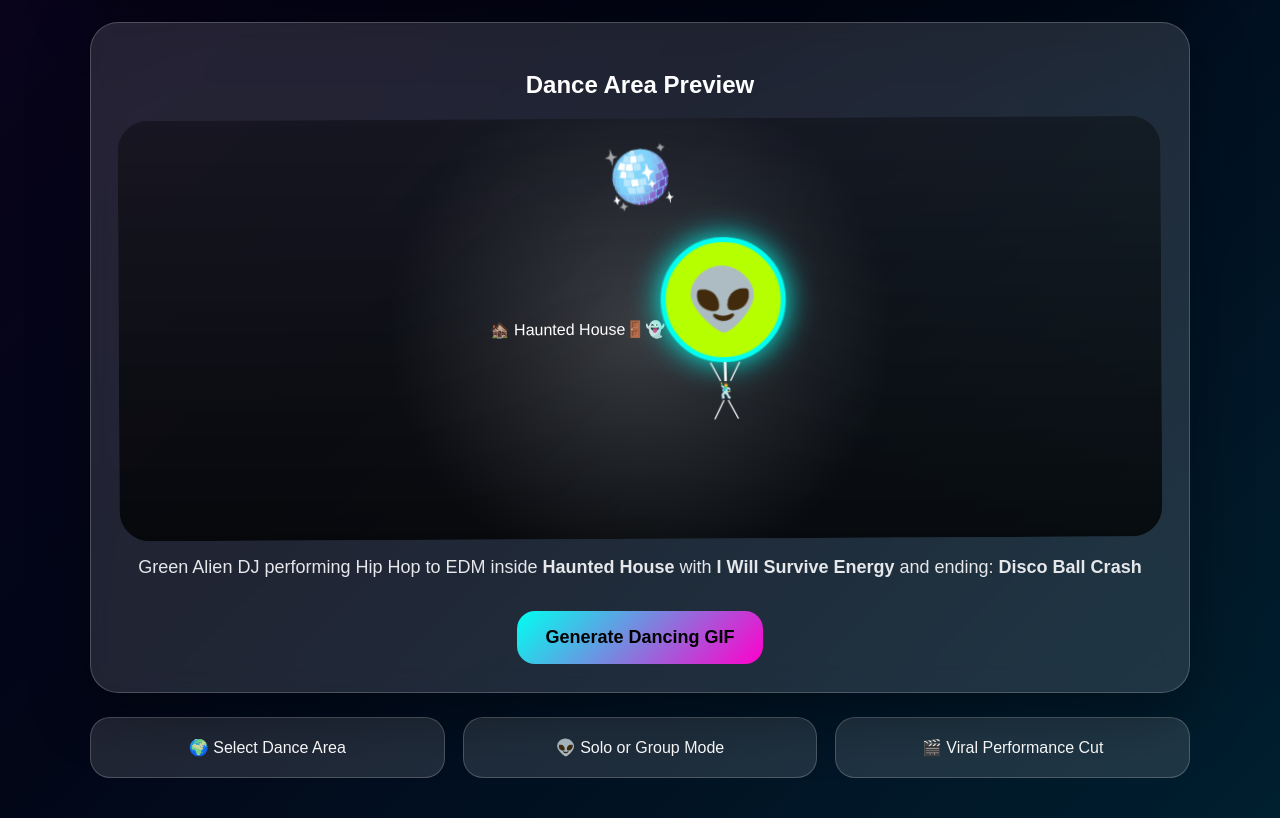
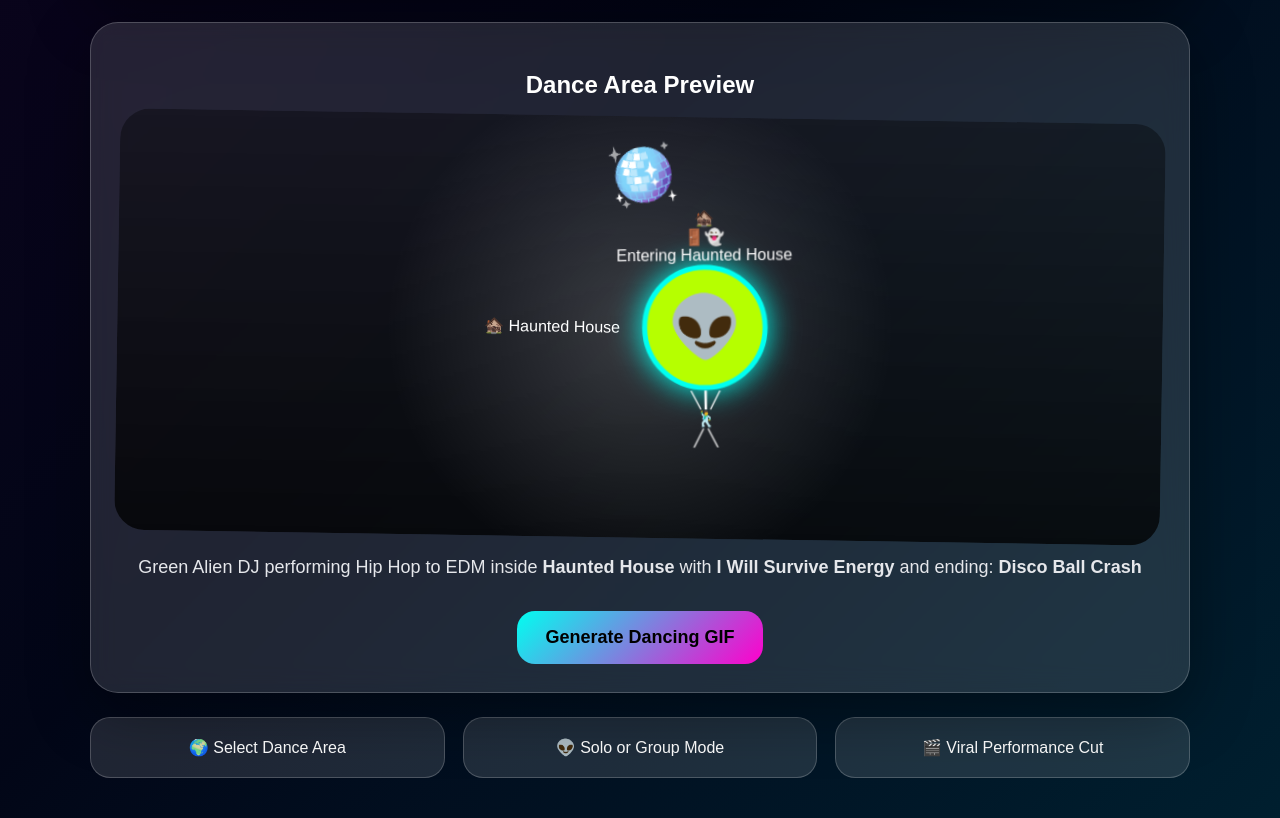
Before and after one commit to JohanLandman2026/VibeTwistPro, a Next.js app: page / in a window 1280 px wide. Shown: the part 1229-2047 px from the top of the page. Built offline with nearby package versions, Linux system fonts and the light colour scheme.

Commit message:
Update VibeTwistPro.js

```diff
--- a/VibeTwistPro.js
+++ b/VibeTwistPro.js
@@ -13,7 +13,9 @@ export default function VibeTwistPro() {
   const [funLevel, setFunLevel] = useState("Funny");
   const [scene, setScene] = useState("Haunted House");
   const [endingGag, setEndingGag] = useState("Disco Ball Crash");
-  const [performanceStyle, setPerformanceStyle] = useState("I Will Survive Energy");
+  const [performanceStyle, setPerformanceStyle] = useState(
+    "I Will Survive Energy"
+  );
   const [mode, setMode] = useState("Solo Mode");
   const [dancerCount, setDancerCount] = useState(5);
 
@@ -186,7 +188,10 @@ export default function VibeTwistPro() {
             <option>Overdramatic Space Idol</option>
           </select>
 
-          <select value={endingGag} onChange={(e) => setEndingGag(e.target.value)}>
+          <select
+            value={endingGag}
+            onChange={(e) => setEndingGag(e.target.value)}
+          >
             <option>Disco Ball Crash</option>
             <option>Spotlight Fails</option>
             <option>Alien Trips</option>
@@ -227,17 +232,15 @@ export default function VibeTwistPro() {
         <motion.div
           className={`alien-stage ${currentScene.background}`}
           animate={{
-            rotate: isPlaying ? [0, 4, -4, 0] : [0, 2, -2, 0],
-            y: isPlaying ? [0, -10, 0] : [0, -5, 0],
-            scale: isPlaying ? [1, 1.04, 1] : [1, 1.01, 1]
+            rotate: isPlaying ? [0, 2, -2, 0] : [0, 1, -1, 0],
+            y: isPlaying ? [0, -6, 0] : [0, -3, 0],
+            scale: isPlaying ? [1, 1.02, 1] : [1, 1.005, 1]
           }}
-          transition={{ repeat: Infinity, duration: isPlaying ? 1 : 1.5 }}
+          transition={{ repeat: Infinity, duration: isPlaying ? 1 : 1.8 }}
         >
           <div className="environment-label">
             {currentScene.icon} {scene}
           </div>
-
-          <div className="entry-door">{currentScene.doorway}</div>
 
           <div
             className="disco"
@@ -252,16 +255,27 @@ export default function VibeTwistPro() {
 
           {mode === "Solo Mode" ? (
             <motion.div
-              className="full-alien"
+              className="solo-performance"
               animate={{
-                x: isPlaying ? [0, -12, 12, 0] : [0, -5, 5, 0],
-                rotate: isPlaying ? [0, -6, 6, 0] : [0, -2, 2, 0]
+                x: isPlaying ? [0, -10, 10, 0] : [0, -4, 4, 0],
+                rotate: isPlaying ? [0, -4, 4, 0] : [0, -2, 2, 0]
               }}
               transition={{ repeat: Infinity, duration: isPlaying ? 0.8 : 1.4 }}
             >
+              <div className="scene-entrance solo-entrance">
+                <div className="building">{currentScene.icon}</div>
+                <div className="door-glow">{currentScene.doorway}</div>
+                <div className="entrance-label">Entering {scene}</div>
+              </div>
+
+              <div className="full-alien">
                 <div className="alien-head">
                   {photo ? (
-                  <img src={photo} alt="Uploaded face" className="face-photo" />
+                    <img
+                      src={photo}
+                      alt="Uploaded face"
+                      className="face-photo"
+                    />
                   ) : (
                     <span>{currentAlien.head}</span>
                   )}
@@ -272,23 +286,23 @@ export default function VibeTwistPro() {
                   <div className="alien-body-core">{currentAlien.body}</div>
                   <div className="alien-feet">╱ ╲</div>
                 </div>
+              </div>
             </motion.div>
           ) : (
             <div className="group-club">
-              {photo && (
-                <div className="group-photo-screen">
-                  <img src={photo} alt="Uploaded group" />
-                  <span>Face Source</span>
+              <div className="scene-entrance">
+                <div className="building">{currentScene.icon}</div>
+                <div className="door-glow">{currentScene.doorway}</div>
+                <div className="entrance-label">Entering {scene}</div>
               </div>
-              )}
 
-              <div className="club-dancers">
+              <div className="club-floor">
                 {groupDancers.map((dancer, index) => (
                   <motion.div
                     key={index}
                     className={`mini-alien dancer-${index}`}
                     animate={{
-                      y: isPlaying ? [0, -15, 0] : [0, -6, 0],
+                      y: isPlaying ? [0, -16, 0] : [0, -6, 0],
                       rotate: isPlaying ? [0, -8, 8, 0] : [0, -3, 3, 0]
                     }}
                     transition={{
@@ -299,7 +313,7 @@ export default function VibeTwistPro() {
                   >
                     <div className="mini-head">
                       {photo ? (
-                        <img src={photo} alt="Group face source" />
+                        <img src={photo} alt="Face source" />
                       ) : (
                         <span>{dancer.head}</span>
                       )}
@@ -307,6 +321,11 @@ export default function VibeTwistPro() {
                     <div className="mini-body">{dancer.body}</div>
                   </motion.div>
                 ))}
+              </div>
+
+              <div className="demo-note">
+                Demo mode uses the uploaded image as a face source. A production
+                version would detect and crop each person’s face separately.
               </div>
             </div>
           )}
@@ -327,8 +346,8 @@ export default function VibeTwistPro() {
 
         {isGenerating && (
           <div className="ai-thinking">
-            🧠 Opening {scene} portal... assigning alien bodies... syncing beat...
-            selecting club choreography... choosing gag ending...
+            🧠 Opening {scene} portal... assigning alien bodies... syncing
+            beat... selecting choreography... choosing gag ending...
           </div>
         )}
 
@@ -342,7 +361,7 @@ export default function VibeTwistPro() {
                 <strong>Environment Cut</strong>
                 <p>
                   {mode === "Solo Mode"
-                    ? `Full-body alien dancing inside ${scene}.`
+                    ? `Full-body alien entering and dancing inside ${scene}.`
                     : `${dancerCount} alien dancers clubbing inside ${scene}.`}
                 </p>
               </div>
```
Lines whose indentation alone changed are shown as unchanged.
